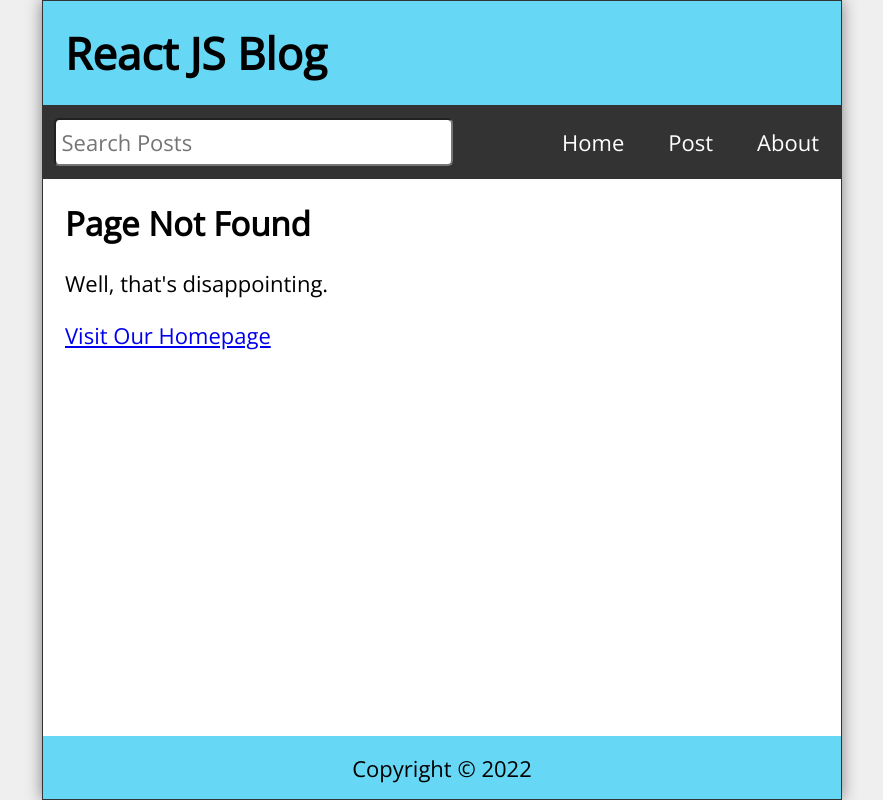
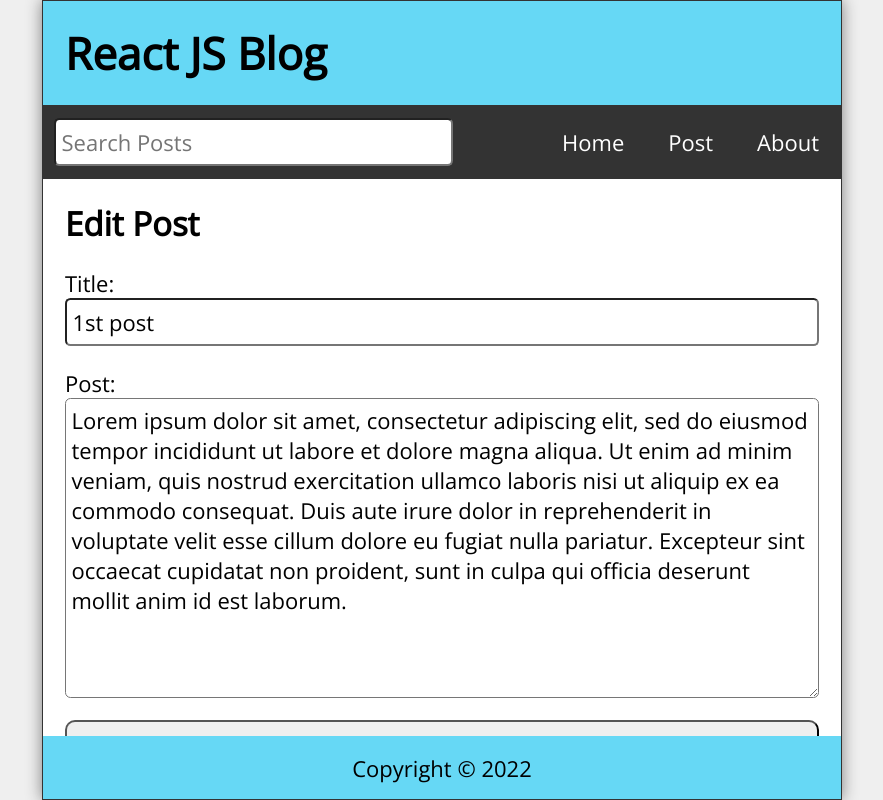
Before and after one commit to Godswilly/react_blog, a React (Create React App) app: page /post/edit/1 in a window 1280 px wide. Before the commit this address had no page. Shown: the whole page, without its empty margins (198-1081 px from the left). Built offline with nearby package versions, Linux system fonts and the light colour scheme; data requests are answered from the project's data file.

Commit message:
Implement axios request

```diff
--- /dev/null
+++ b/data/db.json
@@ -0,0 +1,28 @@
+{
+	"posts": [
+		{
+			"id": 1,
+			"title": "1st post",
+			"datetime": "July 16, 2021 11:47:39 AM",
+			"body": "Lorem ipsum dolor sit amet, consectetur adipiscing elit, sed do eiusmod tempor incididunt ut labore et dolore magna aliqua. Ut enim ad minim veniam, quis nostrud exercitation ullamco laboris nisi ut aliquip ex ea commodo consequat. Duis aute irure dolor in reprehenderit in voluptate velit esse cillum dolore eu fugiat nulla pariatur. Excepteur sint occaecat cupidatat non proident, sunt in culpa qui officia deserunt mollit anim id est laborum."
+		},
+		{
+			"id": 2,
+			"title": "Second post",
+			"datetime": "July 16, 2021 11:47:48 AM",
+			"body": "Lorem ipsum dolor sit amet, consectetur adipiscing elit, sed do eiusmod tempor incididunt ut labore et dolore magna aliqua. Ut enim ad minim veniam, quis nostrud exercitation ullamco laboris nisi ut aliquip ex ea commodo consequat. Duis aute irure dolor in reprehenderit in voluptate velit esse cillum dolore eu fugiat nulla pariatur. Excepteur sint occaecat cupidatat non proident, sunt in culpa qui officia deserunt mollit anim id est laborum. two"
+		},
+		{
+			"id": 3,
+			"title": "Number Three",
+			"datetime": "July 16, 2021 11:48:01 AM",
+			"body": "Third post... Lorem ipsum dolor sit amet, consectetur adipiscing elit, sed do eiusmod tempor incididunt ut labore et dolore magna aliqua. Ut enim ad minim veniam, quis nostrud exercitation ullamco laboris nisi ut aliquip ex ea commodo consequat. Duis aute irure dolor in reprehenderit in voluptate velit esse cillum dolore eu fugiat nulla pariatur. Excepteur sint occaecat cupidatat non proident, sunt in culpa qui officia deserunt mollit anim id est laborum."
+		},
+		{
+			"id": 4,
+			"title": "Testing a 4th post",
+			"datetime": "August 02, 2021 11:46:27 AM",
+			"body": "Some more testing paragraphs!"
+		}
+	]
+}
--- a/package.json
+++ b/package.json
@@ -6,6 +6,7 @@
     "@testing-library/jest-dom": "^5.16.5",
     "@testing-library/react": "^13.4.0",
     "@testing-library/user-event": "^13.5.0",
+    "axios": "^1.1.3",
     "date-fns": "^2.29.3",
     "react": "^18.2.0",
     "react-dom": "^18.2.0",
--- a/src/App.js
+++ b/src/App.js
@@ -4,42 +4,41 @@
 import PostPage from './PostPage';
 import About from './About';
 import Missing from './Missing';
+import EditPost from './EditPost';
 import { Route, Routes, useNavigate } from 'react-router-dom';
 import { useState, useEffect } from 'react';
 import { format } from 'date-fns';
+import api from './api/posts';
 
 function App() {
-	const [posts, setPosts] = useState([
-		{
-			id: 1,
-			title: 'My First Post',
-			datetime: 'July 01, 2021 11:17:36 AM',
-			body: 'Lorem ipsum dolor sit amet consectetur adipisicing elit. Quis consequatur expedita, assumenda similique non optio! Modi nesciunt excepturi corrupti atque blanditiis quo nobis, non optio quae possimus illum exercitationem ipsa!',
-		},
-		{
-			id: 2,
-			title: 'My 2nd Post',
-			datetime: 'July 01, 2021 11:17:36 AM',
-			body: 'Lorem ipsum dolor sit amet consectetur adipisicing elit. Quis consequatur expedita, assumenda similique non optio! Modi nesciunt excepturi corrupti atque blanditiis quo nobis, non optio quae possimus illum exercitationem ipsa!',
-		},
-		{
-			id: 3,
-			title: 'My 3rd Post',
-			datetime: 'July 01, 2021 11:17:36 AM',
-			body: 'Lorem ipsum dolor sit amet consectetur adipisicing elit. Quis consequatur expedita, assumenda similique non optio! Modi nesciunt excepturi corrupti atque blanditiis quo nobis, non optio quae possimus illum exercitationem ipsa!',
-		},
-		{
-			id: 4,
-			title: 'My Fourth Post',
-			datetime: 'July 01, 2021 11:17:36 AM',
-			body: 'Lorem ipsum dolor sit amet consectetur adipisicing elit. Quis consequatur expedita, assumenda similique non optio! Modi nesciunt excepturi corrupti atque blanditiis quo nobis, non optio quae possimus illum exercitationem ipsa!',
-		},
-	]);
+	const [posts, setPosts] = useState([]);
 	const [search, setSearch] = useState('');
 	const [searchResults, setSearchResults] = useState([]);
 	const [postTitle, setPostTitle] = useState('');
 	const [postBody, setPostBody] = useState('');
+	const [editTitle, setEditTitle] = useState('');
+	const [editBody, setEditBody] = useState('');
 	const navigate = useNavigate();
+
+	useEffect(() => {
+		const fetchPosts = async () => {
+			try {
+				const response = await api.get('/posts');
+				setPosts(response.data);
+			} catch (err) {
+				if (err.response) {
+					// Not in the 200 response range
+					console.log(err.response.data);
+					console.log(err.response.status);
+					console.log(err.response.headers);
+				} else {
+					console.log(`Error: ${err.message}`);
+				}
+			}
+		};
+
+		fetchPosts();
+	}, []);
 
 	useEffect(() => {
 		const filteredResults = posts.filter(
@@ -51,22 +50,48 @@
 		setSearchResults(filteredResults.reverse());
 	}, [posts, search]);
 
-	const handleSubmit = (e) => {
+	const handleSubmit = async (e) => {
 		e.preventDefault();
 		const id = posts.length ? posts[posts.length - 1].id + 1 : 1;
 		const datetime = format(new Date(), 'MMMM dd, yyyy pp');
 		const newPost = { id, title: postTitle, datetime, body: postBody };
-		const allPosts = [...posts, newPost];
+		try {
+			const response = await api.post('/posts', newPost);
+			const allPosts = [...posts, response.data];
 			setPosts(allPosts);
 			setPostTitle('');
 			setPostBody('');
 			navigate('/');
+		} catch (err) {
+			console.log(`Error: ${err.message}`);
+		}
 	};
 
-	const handleDelete = (id) => {
+	const handleEdit = async (id) => {
+		const datetime = format(new Date(), 'MMMM dd, yyyy pp');
+		const updatedPost = { id, title: editTitle, datetime, body: editBody };
+		try {
+			const response = await api.put(`/posts/${id}`, updatedPost);
+			setPosts(
+				posts.map((post) => (post.id === id ? { ...response.data } : post))
+			);
+			setEditTitle('');
+			setEditBody('');
+			navigate('/');
+		} catch (err) {
+			console.log(`Error: ${err.message}`);
+		}
+	};
+
+	const handleDelete = async (id) => {
+		try {
+			await api.delete(`/posts/${id}`);
 			const postsList = posts.filter((post) => post.id !== id);
 			setPosts(postsList);
 			navigate('/');
+		} catch (err) {
+			console.log(`Error: ${err.message}`);
+		}
 	};
 
 	return (
@@ -91,6 +116,19 @@
 						}
 					/>
 					<Route
+						path='edit/:id'
+						element={
+							<EditPost
+								posts={posts}
+								handleEdit={handleEdit}
+								editTitle={editTitle}
+								setEditTitle={setEditTitle}
+								editBody={editBody}
+								setEditBody={setEditBody}
+							/>
+						}
+					/>
+					<Route
 						path=':id'
 						element={<PostPage posts={posts} handleDelete={handleDelete} />}
 					/>
--- /dev/null
+++ b/src/EditPost.js
@@ -0,0 +1,62 @@
+import { useEffect } from 'react';
+import { useParams, Link } from 'react-router-dom';
+
+const EditPost = ({
+	posts,
+	handleEdit,
+	editBody,
+	setEditBody,
+	editTitle,
+	setEditTitle,
+}) => {
+	const { id } = useParams();
+	const post = posts.find((post) => post.id.toString() === id);
+
+	useEffect(() => {
+		if (post) {
+			setEditTitle(post.title);
+			setEditBody(post.body);
+		}
+	}, [post, setEditTitle, setEditBody]);
+
+	return (
+		<main className='NewPost'>
+			{editTitle && (
+				<>
+					<h2>Edit Post</h2>
+					<form className='newPostForm' onSubmit={(e) => e.preventDefault()}>
+						<label htmlFor='postTitle'>Title:</label>
+						<input
+							id='postTitle'
+							type='text'
+							required
+							value={editTitle}
+							onChange={(e) => setEditTitle(e.target.value)}
+						/>
+						<label htmlFor='postBody'>Post:</label>
+						<textarea
+							id='postBody'
+							required
+							value={editBody}
+							onChange={(e) => setEditBody(e.target.value)}
+						/>
+						<button type='submit' onClick={() => handleEdit(post.id)}>
+							Submit
+						</button>
+					</form>
+				</>
+			)}
+			{!editTitle && (
+				<>
+					<h2>Post Not Found</h2>
+					<p>Well, that's disappointing.</p>
+					<p>
+						<Link to='/'>Visit Our Homepage</Link>
+					</p>
+				</>
+			)}
+		</main>
+	);
+};
+
+export default EditPost;
--- a/src/PostPage.js
+++ b/src/PostPage.js
@@ -11,7 +11,15 @@
 						<h2>{post.title}</h2>
 						<p className='postDate'>{post.datetime}</p>
 						<p className='postBody'>{post.body}</p>
-						<button onClick={() => handleDelete(post.id)}>Delete Post</button>
+						<Link to={`/edit/${post.id}`}>
+							<button className='editButton'>Edit Post</button>
+						</Link>
+						<button
+							className='deleteButton'
+							onClick={() => handleDelete(post.id)}
+						>
+							Delete Post
+						</button>
 					</>
 				)}
 				{!post && (
--- /dev/null
+++ b/src/api/posts.js
@@ -0,0 +1,5 @@
+import axios from 'axios';
+
+export default axios.create({
+	baseURL: 'http://localhost:3500',
+});
--- a/src/index.css
+++ b/src/index.css
@@ -205,11 +205,10 @@
 	cursor: pointer;
 }
 
-.Missing h2,
-.PostPage h2,
 .Missing p,
-.PostPage p {
-	margin-bottom: 1rem;
+.PostPage p,
+.NewPost p {
+	margin-top: 1rem;
 }
 
 .PostPage button {
@@ -217,10 +216,18 @@
 	min-width: 48px;
 	border-radius: 0.25rem;
 	padding: 0.5rem;
+	margin-right: 0.5rem;
 	font-size: 1rem;
-	background-color: red;
 	color: #fff;
 	cursor: pointer;
+}
+
+.deleteButton {
+	background-color: red;
+}
+
+.editButton {
+	background-color: #333;
 }
 
 .statusMsg {
```
Also changed, not shown: 1 other file (tests, documents, lock files or other folders). Lines whose indentation alone changed are shown as unchanged.
